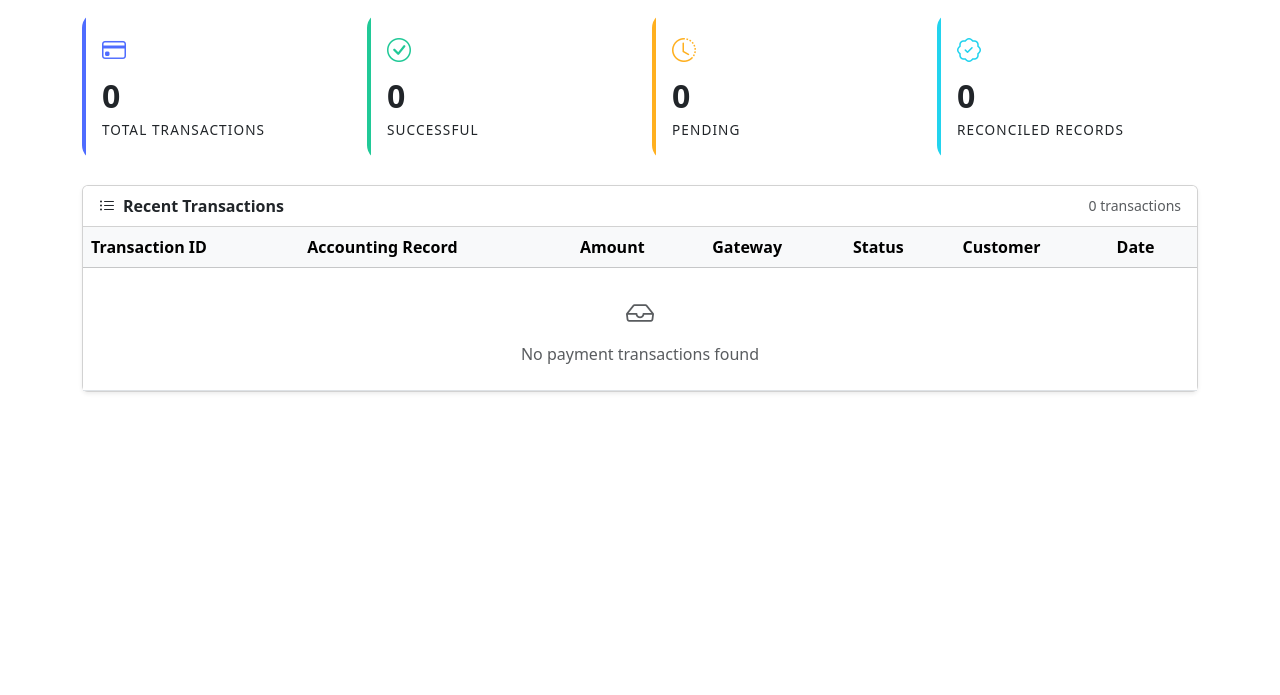
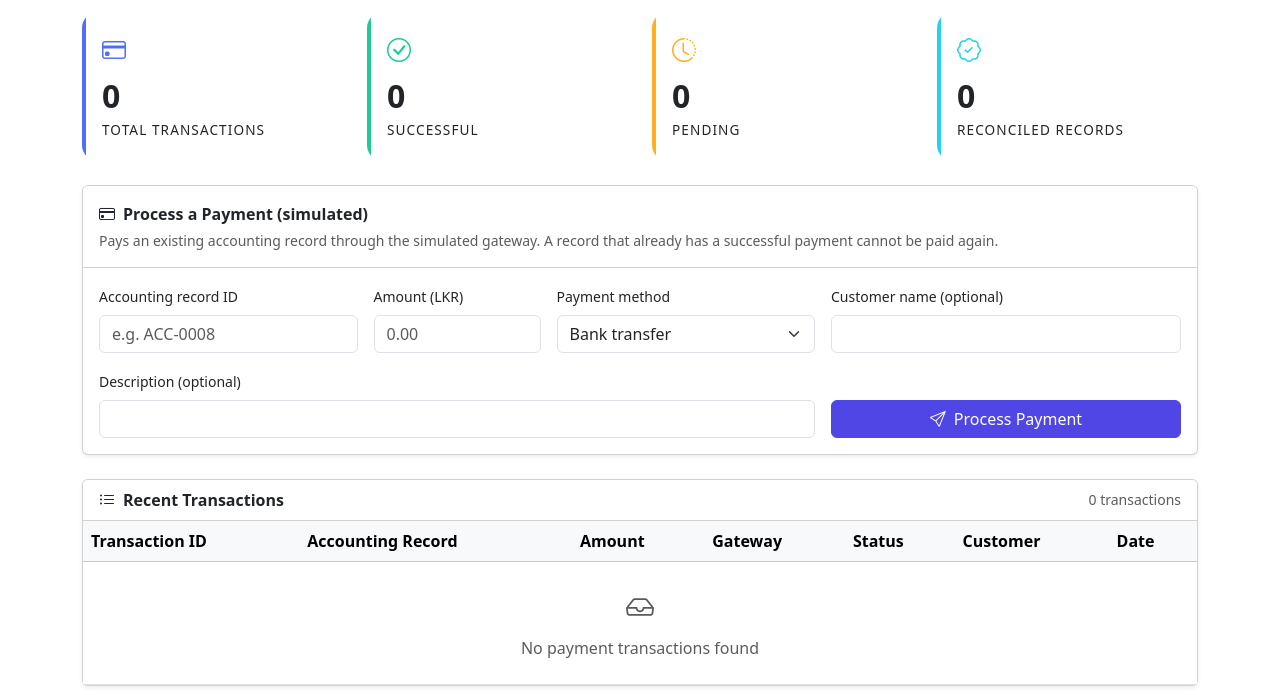
Before and after one commit to Prabuddha-B/financial-reconciliation-workflow-system, a Spring Boot app: page /payment/dashboard in a window 1280 px wide. Shown: the part 187-882 px from the top of the page. Before the commit the page ends 580 px from the top, so only its background shows below. Run offline with Spring Boot 4, Linux system fonts and the light colour scheme; a user stored in the database is signed in; data that the repository does not hold is empty; some of the project's set-up classes (security, data sources, template engines, error pages and the like) are left out, and stand-ins take their place.

Commit message:
Add a Process Payment form to the payment dashboard

```diff
--- a/src/main/resources/templates/payment/dashboard.html
+++ b/src/main/resources/templates/payment/dashboard.html
@@ -418,6 +418,53 @@
       })();
     </script>
 
+    <!-- Process a Payment (simulated) -->
+    <div class="card shadow-sm mb-4">
+      <div class="card-header bg-white py-3">
+        <strong><i class="bi bi-credit-card me-2"></i>Process a Payment (simulated)</strong>
+        <div class="text-muted small mt-1">
+          Pays an existing accounting record through the simulated gateway. A record that already has a
+          successful payment cannot be paid again.
+        </div>
+      </div>
+      <div class="card-body">
+        <form id="payForm" onsubmit="processPayment(event)">
+          <div class="row g-3">
+            <div class="col-md-3">
+              <label class="form-label small" for="payRecordId">Accounting record ID</label>
+              <input id="payRecordId" class="form-control" maxlength="100" placeholder="e.g. ACC-0008" required>
+            </div>
+            <div class="col-md-2">
+              <label class="form-label small" for="payAmount">Amount (LKR)</label>
+              <input id="payAmount" type="number" step="0.01" min="0.01" class="form-control" placeholder="0.00" required>
+            </div>
+            <div class="col-md-3">
+              <label class="form-label small" for="payMethod">Payment method</label>
+              <select id="payMethod" class="form-select">
+                <option value="BANK_TRANSFER">Bank transfer</option>
+                <option value="CARD">Card</option>
+                <option value="CASH">Cash</option>
+              </select>
+            </div>
+            <div class="col-md-4">
+              <label class="form-label small" for="payCustomer">Customer name (optional)</label>
+              <input id="payCustomer" class="form-control" maxlength="100">
+            </div>
+            <div class="col-md-8">
+              <label class="form-label small" for="payDescription">Description (optional)</label>
+              <input id="payDescription" class="form-control" maxlength="200">
+            </div>
+            <div class="col-md-4 d-flex align-items-end">
+              <button id="payButton" type="submit" class="btn btn-payment w-100">
+                <i class="bi bi-send me-2"></i>Process Payment
+              </button>
+            </div>
+          </div>
+        </form>
+        <div id="payResult" class="alert d-none mt-3 mb-0 py-2" role="alert"></div>
+      </div>
+    </div>
+
     <!-- Transaction Table -->
     <div class="card shadow-sm">
       <div class="card-header bg-white">
@@ -506,6 +553,75 @@
   <script src="https://cdn.jsdelivr.net/npm/bootstrap@5.3.3/dist/js/bootstrap.bundle.min.js"></script>
 
   <script>
+
+    /* ----------------------------------
+       Process a payment through the existing
+       POST /payment/api/process endpoint.
+       Messages use textContent, never innerHTML.
+    ----------------------------------- */
+
+    function processPayment(event) {
+
+      event.preventDefault();
+
+      const button = document.getElementById('payButton');
+      const result = document.getElementById('payResult');
+
+      const showResult = (kind, message) => {
+        result.className = 'alert alert-' + kind + ' mt-3 mb-0 py-2';
+        result.textContent = message;
+      };
+
+      const body = {
+        accountingRecordId: document.getElementById('payRecordId').value.trim(),
+        amount: Number(document.getElementById('payAmount').value),
+        paymentMethod: document.getElementById('payMethod').value
+      };
+
+      const customer = document.getElementById('payCustomer').value.trim();
+      const description = document.getElementById('payDescription').value.trim();
+      if (customer) { body.customerName = customer; }
+      if (description) { body.description = description; }
+
+      const csrfToken = document.querySelector('meta[name="_csrf"]').content;
+      const csrfHeaderName = document.querySelector('meta[name="_csrf_header"]').content;
+
+      button.disabled = true;
+      showResult('info', 'Processing payment...');
+
+      fetch('/payment/api/process', {
+        method: 'POST',
+        headers: {
+          'Content-Type': 'application/json',
+          [csrfHeaderName]: csrfToken
+        },
+        body: JSON.stringify(body)
+      })
+              .then(response =>
+                      response.json().then(data => ({ ok: response.ok, data: data })))
+              .then(({ ok, data }) => {
+
+                if (!ok) {
+                  showResult('danger', data.error || 'Payment could not be processed');
+                  button.disabled = false;
+                  return;
+                }
+
+                if (data.status === 'SUCCESS') {
+                  showResult('success', 'Payment successful (' + data.transactionId + ')');
+                } else {
+                  // the simulated gateway fails some payments on purpose; the record can be retried
+                  showResult('warning', (data.message || 'Payment failed') + ' You can try again.');
+                }
+
+                // reload so the table and statistics show the new transaction
+                setTimeout(() => location.reload(), 1500);
+              })
+              .catch(() => {
+                showResult('danger', 'Server error');
+                button.disabled = false;
+              });
+    }
 
     function runReconciliation(button) {
 
```
